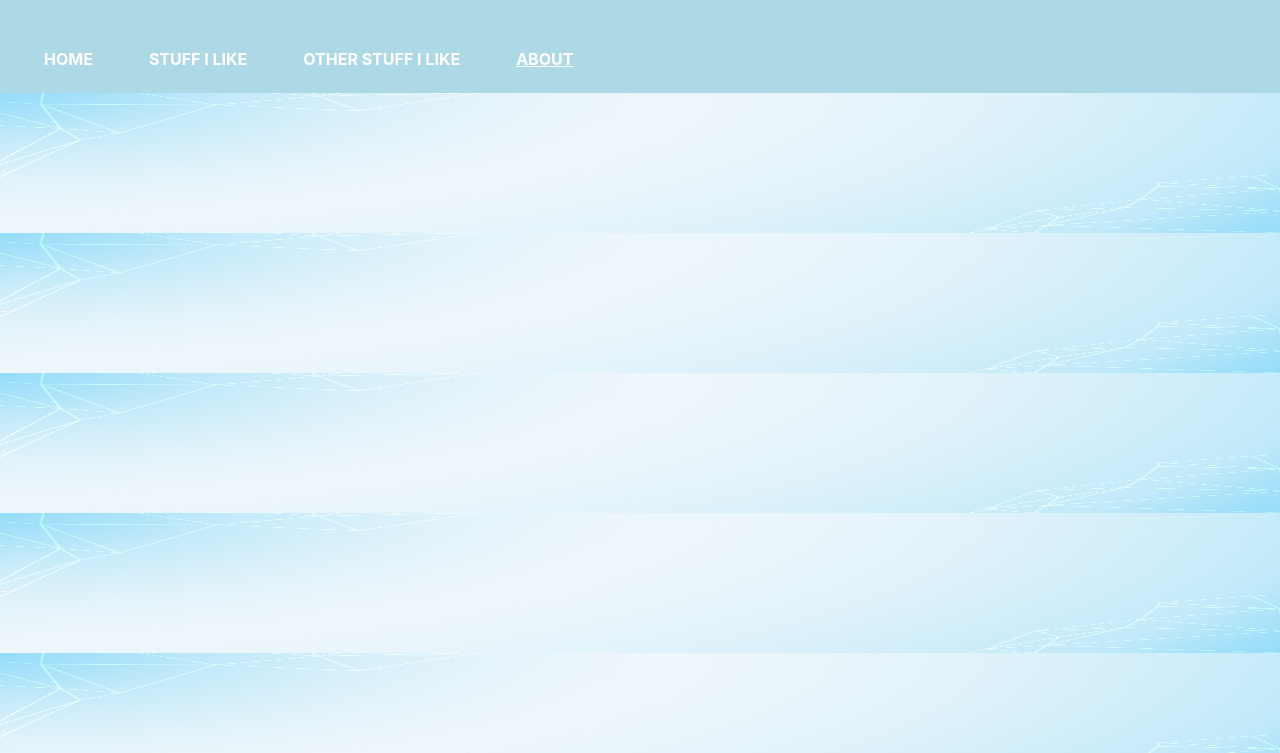
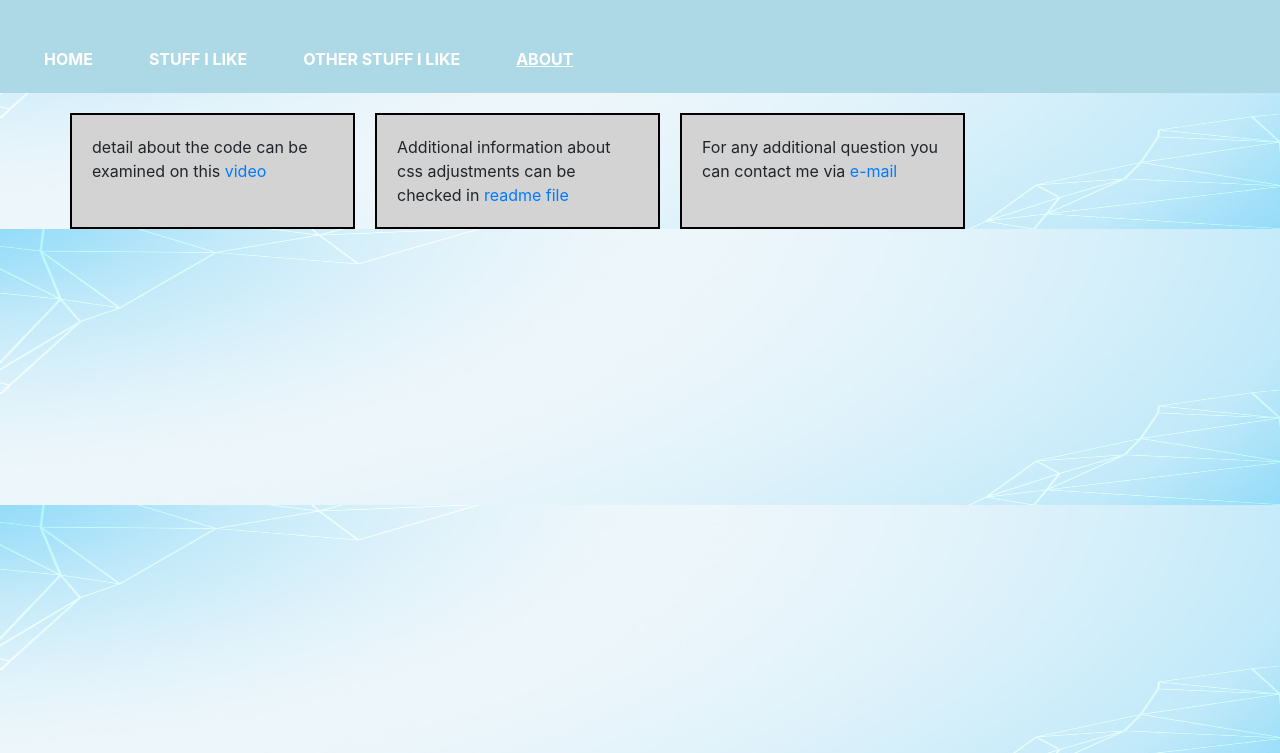
Before and after one commit to SashaRadovic/Project0, a plain HTML site: page about.html in a window 1280 px wide. Shown: the part 47-800 px from the top of the page. Drawn offline with nearby package versions, Linux system fonts and the light colour scheme.

Commit message:
final project0

```diff
--- a/about.html
+++ b/about.html
@@ -33,7 +33,20 @@
 
 </header>
 
+<div class="container">
+            <div class="row">
+                <div class="col-lg-3 col-sm-6">
+                    detail about the code  can be examined on this <a href="https://youtu.be/qLE4n7PgLN8">video</a>
+                </div>
+                <div class="col-lg-3 col-sm-6">
+                    Additional information about css adjustments can be checked in <a href="readme.md">readme file</a>
+                </div>
+                <div class="col-lg-3 col-sm-6">
+                    For any additional question you can contact me via <a href="mailto:sasa.a.radovic@gmail.com">e-mail</a>
+                </div>
 
+            </div>
+        </div>
 
 
 
--- a/styles2.scss
+++ b/styles2.scss
@@ -92,3 +92,31 @@ p {
     justify-content:space-around;
 
 }
+table {
+  border: 2px solid black;
+  border-collapse: collapse;
+  text-align: left;
+  width: 80%;
+}
+th,
+td {
+  border: 1px solid black;
+  padding: 5px;
+}
+body {
+  background-image: url(images/background.jpg);
+
+  background-size: 100% 100%;
+}
+img {
+  width: 80%;
+  height: auto;
+}
+.row > div {
+                padding: 20px;
+                background-color: lightgrey;
+                border: 2px solid black;
+                border-collapse: collapse;
+                margin-top: 20px;
+                margin-right: 20px;
+}
```
Also changed, not shown: images/babyplay.jpg (deleted), styles2.css, 1 other file.
